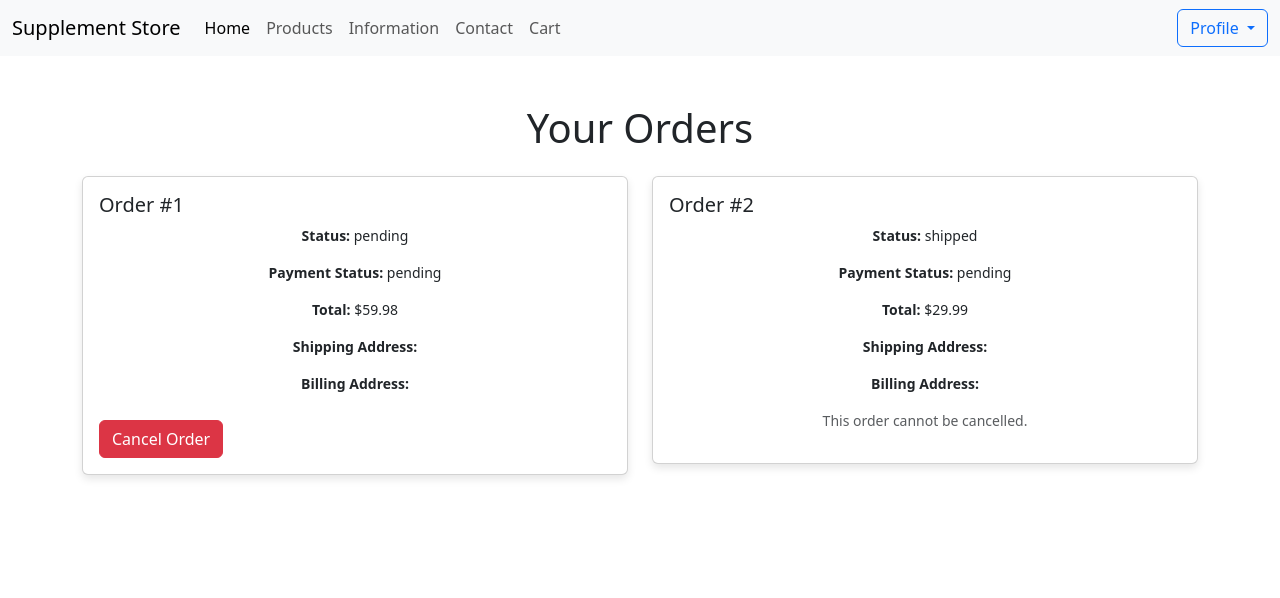
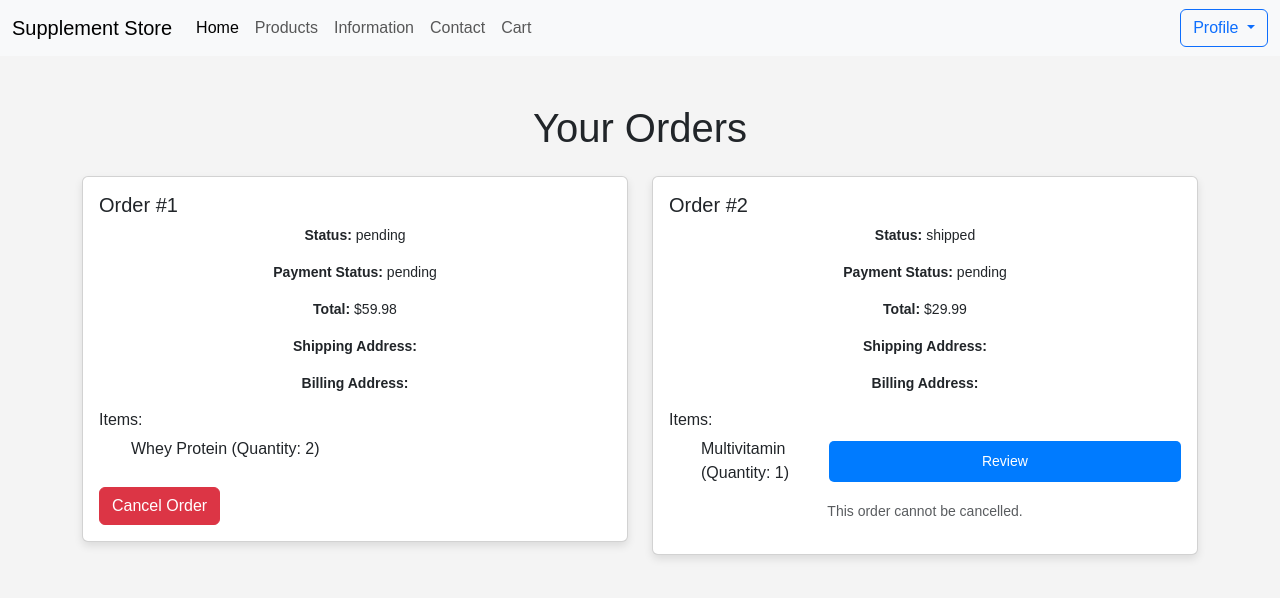
Before and after one commit to HimanM/Suppliment-Store, a PHP site: page /view_order.php in a window 1280 px wide. Shown: the top 598 px of the page. Run offline with PHP 8.4, Linux system fonts and the light colour scheme; a user stored in the database is signed in; data comes from the database, SQL or seed files in the repository.

Commit message:
modified:   display_content.php modified:   show_content.php modified:   view_order.php

```diff
--- a/display_content.php
+++ b/display_content.php
@@ -1,6 +1,6 @@
 <?php
 include 'PHP/db_config.php'; // Database connection
-
+session_start();
 // Fetch content by type
 $sql = "SELECT c.*, u.username FROM content c JOIN users u ON c.author_id = u.id ORDER BY c.created_at DESC";
 $result = $conn->query($sql);
--- a/show_content.php
+++ b/show_content.php
@@ -1,6 +1,6 @@
 <?php
 include 'PHP/db_config.php'; // Database connection
-
+session_start();
 // Retrieve content ID from query string
 $content_id = isset($_GET['id']) ? intval($_GET['id']) : 0;
 
--- a/view_order.php
+++ b/view_order.php
@@ -20,6 +20,25 @@ $orders = [];
 while ($row = $result->fetch_assoc()) {
     $orders[] = $row;
 }
+
+// Fetch ordered items for each order
+$order_items = [];
+if (!empty($orders)) {
+    $order_ids = array_column($orders, 'id');
+    $placeholders = implode(',', array_fill(0, count($order_ids), '?'));
+
+    $sql_items = "SELECT oi.*, p.name AS product_name FROM order_items oi
+                  JOIN products p ON oi.product_id = p.id
+                  WHERE oi.order_id IN ($placeholders)";
+    $stmt_items = $conn->prepare($sql_items);
+    $stmt_items->bind_param(str_repeat('i', count($order_ids)), ...$order_ids);
+    $stmt_items->execute();
+    $result_items = $stmt_items->get_result();
+
+    while ($row = $result_items->fetch_assoc()) {
+        $order_items[$row['order_id']][] = $row;
+    }
+}
 ?>
 
 <!DOCTYPE html>
@@ -28,9 +47,9 @@ while ($row = $result->fetch_assoc()) {
     <meta charset="UTF-8">
     <meta name="viewport" content="width=device-width, initial-scale=1.0">
     <title>Your Orders</title>
+    <link href="https://cdn.jsdelivr.net/npm/bootstrap@5.3.0-alpha1/dist/css/bootstrap.min.css" rel="stylesheet">
+    <link rel="stylesheet" href="CSS/login_styles.css">
     <link rel="stylesheet" href="CSS/order_styles.css">
-    <link rel="stylesheet" href="CSS/login_styles.css">
-    <link href="https://cdn.jsdelivr.net/npm/bootstrap@5.3.0-alpha1/dist/css/bootstrap.min.css" rel="stylesheet">
 </head>
 <body>
 <?php include 'top_nav.php'; ?>
@@ -43,7 +62,7 @@ while ($row = $result->fetch_assoc()) {
         <?php else: ?>
             <?php foreach ($orders as $order): ?>
                 <div class="col-md-6 mb-4">
-                    <div class="card">
+                    <div class="card fixed-height-card">
                         <div class="card-body">
                             <h5 class="card-title">Order #<?php echo $order['id']; ?></h5>
                             <p><strong>Status:</strong> <?php echo $order['status']; ?></p>
@@ -51,6 +70,21 @@ while ($row = $result->fetch_assoc()) {
                             <p><strong>Total:</strong> $<?php echo number_format($order['total'], 2); ?></p>
                             <p><strong>Shipping Address:</strong> <?php echo $order['shipping_address']; ?></p>
                             <p><strong>Billing Address:</strong> <?php echo $order['billing_address']; ?></p>
+
+                            <h6>Items:</h6>
+                            <ul>
+                                <?php foreach ($order_items[$order['id']] as $item): ?>
+                                    <li class="d-flex justify-content-between align-items-center">
+                                        <span>
+                                            <?php echo htmlspecialchars($item['product_name']); ?>
+                                            (Quantity: <?php echo $item['quantity']; ?>)
+                                        </span>
+                                        <?php if ($order['status'] === 'shipped' || $order['status'] === 'delivered'): ?>
+                                            <a href="product_details.php?id=<?php echo $item['product_id']; ?>" class="btn btn-primary btn-sm">Review</a>
+                                        <?php endif; ?>
+                                    </li>
+                                <?php endforeach; ?>
+                            </ul>
 
                             <?php if ($order['status'] !== 'shipped' && $order['status'] !== 'cancelled'): ?>
                                 <button class="btn btn-danger cancel-order-btn" data-order-id="<?php echo $order['id']; ?>">Cancel Order</button>
```
